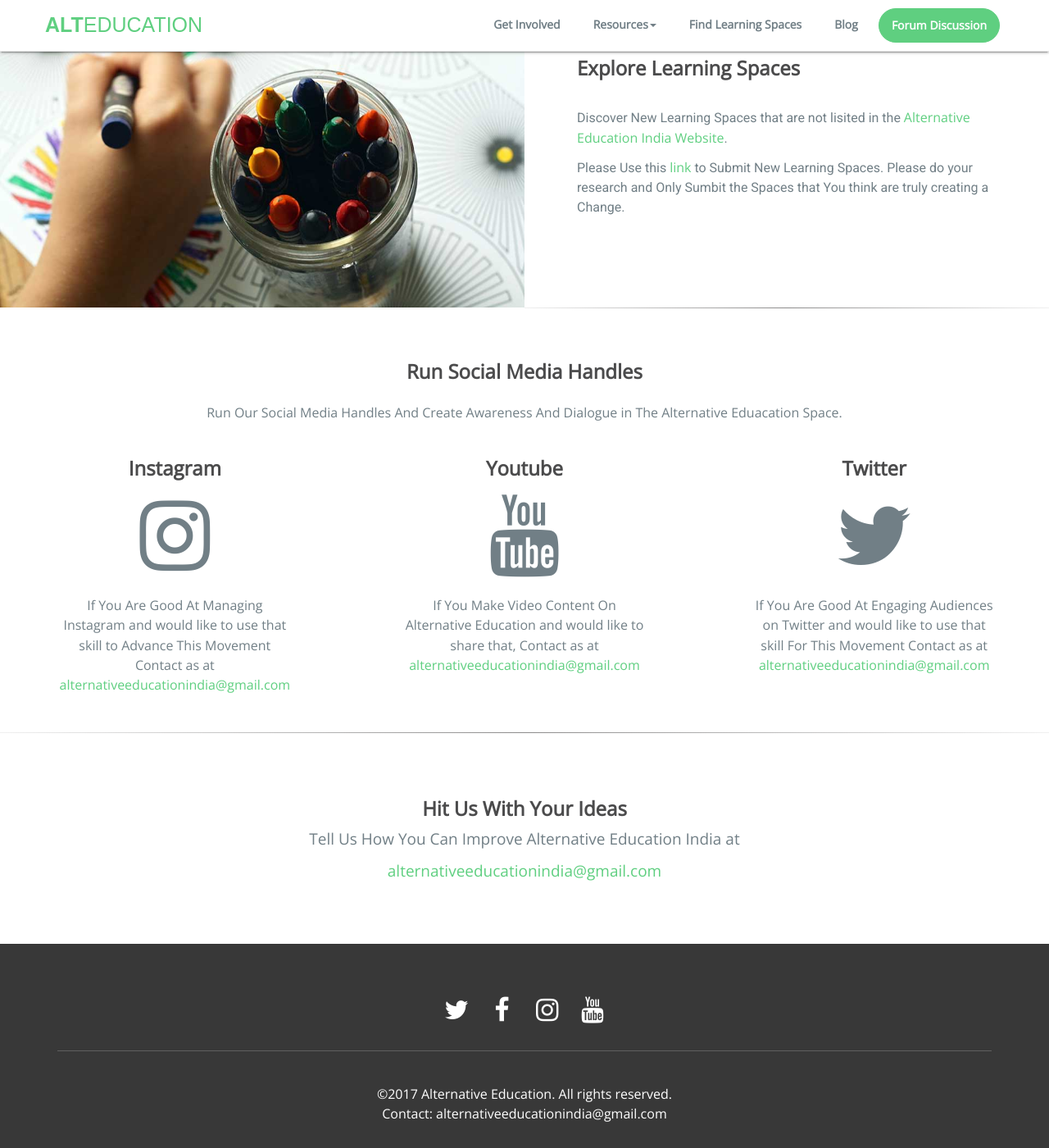
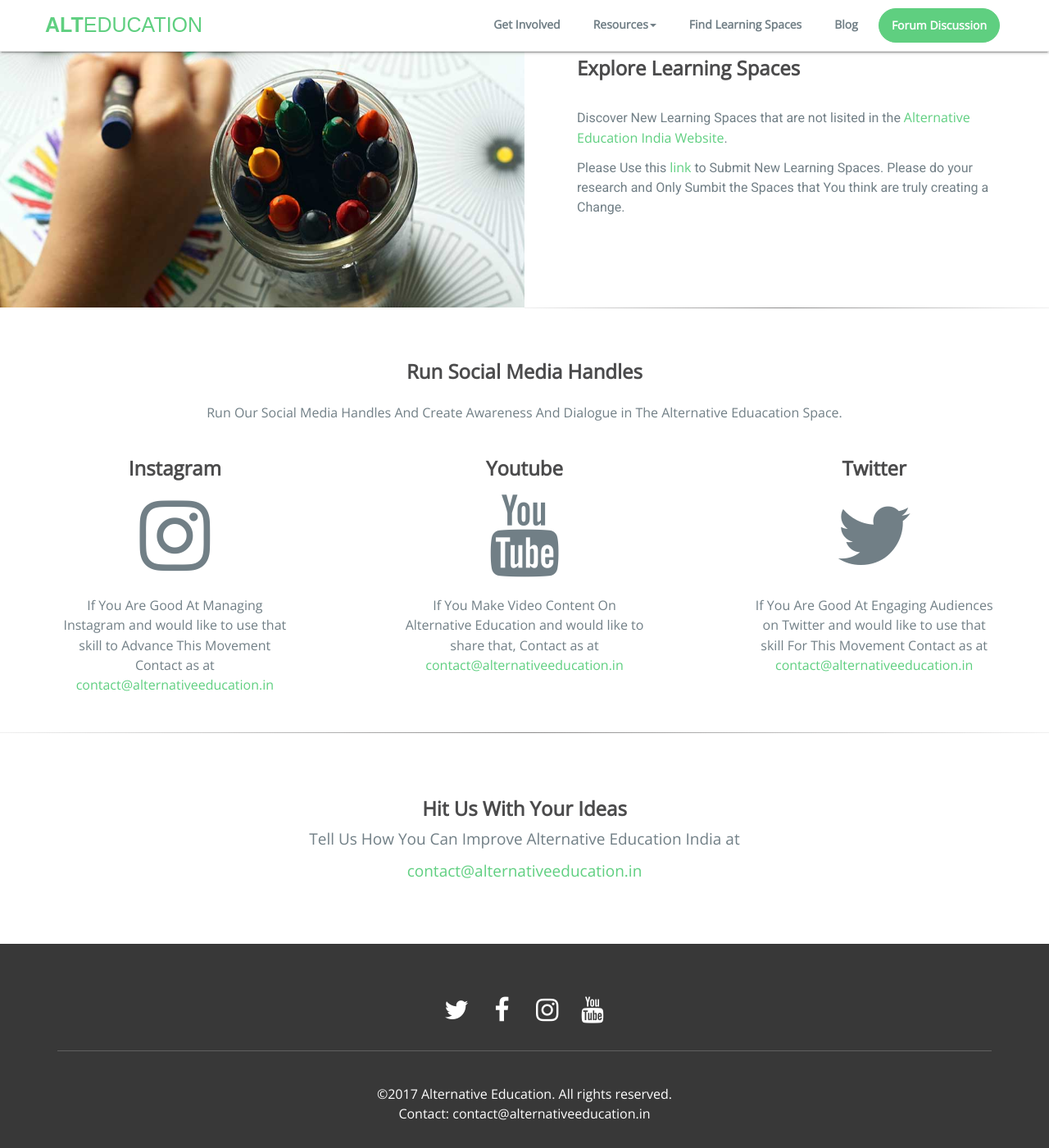
Before and after one commit to alteducation/web, a Jekyll site: the page built from get-involved.html, in a window 1280 px wide and 1400 px high, scrolled down 1505 px. Shown: the whole window at 82% size. Built offline with Jekyll 4.4.1, drawn with Linux system fonts in a browser that asks for light colours; some web fonts are replaced; some of the changed text lies outside the part shown.

Commit message:
Updated Email Address
Changed email from alternativeeducationindia@gmail.com to
contact@alternativeeducation.in

```diff
--- a/_includes/footer.html
+++ b/_includes/footer.html
@@ -7,7 +7,7 @@
     <li><a href="#link"><i class="fa fa-instagram fa-fw"></i></a></li>
     <li><a href="#link"><i class="fa fa-youtube fa-fw"></i></a></li>
   </ul>
-    <p>©2017 Alternative Education. All rights reserved.<br>Contact: alternativeeducationindia@gmail.com</p>
+    <p>©2017 Alternative Education. All rights reserved.<br>Contact: contact@alternativeeducation.in</p>
 
   </div>
 </footer>
--- a/get-involved.html
+++ b/get-involved.html
@@ -25,7 +25,7 @@ layout: starter
         Write About your learning journeys, The experiences you had as a Parent, Student Or as A Teacher. Share your learnings and experiences On Education.
       </p>
       <p>
-        We are woking on Creating a Platform to Share Experiences Faster and More Easly, But for now Hang On With us &amp; Send Us your experiences at<span><a href="mailto:alternativeeducationindia@gmail.com">alternativeeducationindia@gmail.com</a></span>
+        We are woking on Creating a Platform to Share Experiences Faster and More Easly, But for now Hang On With us &amp; Send Us your experiences at<span><a href="mailto:contact@alternativeeducation.in">contact@alternativeeducation.in</a></span>
       </p>
 
 
@@ -85,21 +85,21 @@ layout: starter
       <i class="fa fa-instagram" aria-hidden="true"></i>
       <p>
 
-        If You Are Good At Managing Instagram and would like to use that skill to Advance This Movement Contact as at <a href="mailto:alternativeeducationindia@gmail.com">alternativeeducationindia@gmail.com</a>
+        If You Are Good At Managing Instagram and would like to use that skill to Advance This Movement Contact as at <a href="mailto:contact@alternativeeducation.in">contact@alternativeeducation.in</a>
       </p>
     </div>
     <div class="grid-item">
       <h3>Youtube</h3>
       <i class="fa fa-youtube" aria-hidden="true"></i>
       <p>
-        If You Make Video Content On Alternative Education and would like to share that, Contact as at <a href="mailto:alternativeeducationindia@gmail.com">alternativeeducationindia@gmail.com</a>
+        If You Make Video Content On Alternative Education and would like to share that, Contact as at <a href="mailto:contact@alternativeeducation.in">contact@alternativeeducation.in</a>
       </p>
     </div>
     <div class="grid-item">
       <h3>Twitter</h3>
       <i class="fa fa-twitter" aria-hidden="true"></i>
       <p>
-    If You Are Good At Engaging Audiences on Twitter and would like to use that skill For This Movement Contact as at <a href="mailto:alternativeeducationindia@gmail.com">alternativeeducationindia@gmail.com</a>
+    If You Are Good At Engaging Audiences on Twitter and would like to use that skill For This Movement Contact as at <a href="mailto:contact@alternativeeducation.in">contact@alternativeeducation.in</a>
       </p>
     </div>
 
@@ -117,7 +117,7 @@ layout: starter
         Tell Us How You Can Improve Alternative Education India at
       </p>
       <p>
-        <a href="mailto:alternativeeducationindia@gmail.com">alternativeeducationindia@gmail.com</a>
+        <a href="mailto:contact@alternativeeducation.in">contact@alternativeeducation.in</a>
       </p>
         </div>
     <!-- Your Ideas -->
```
